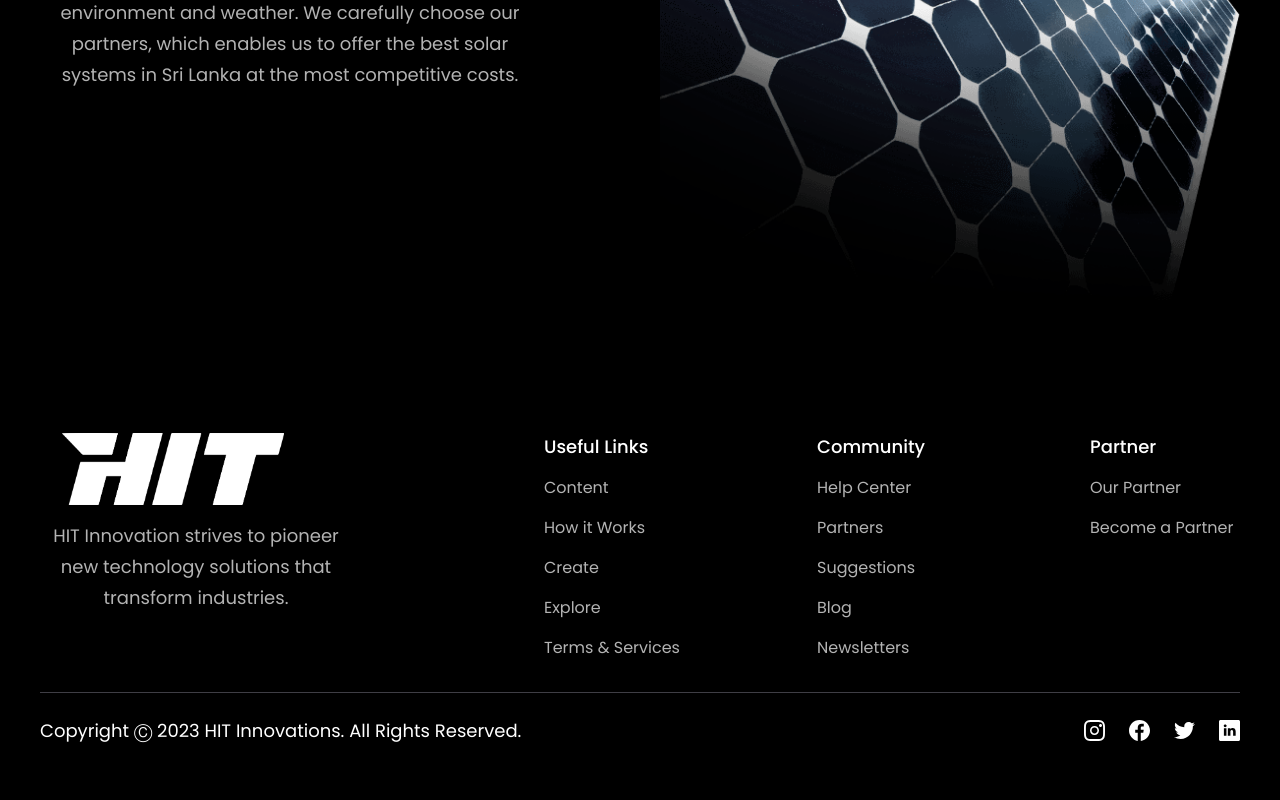
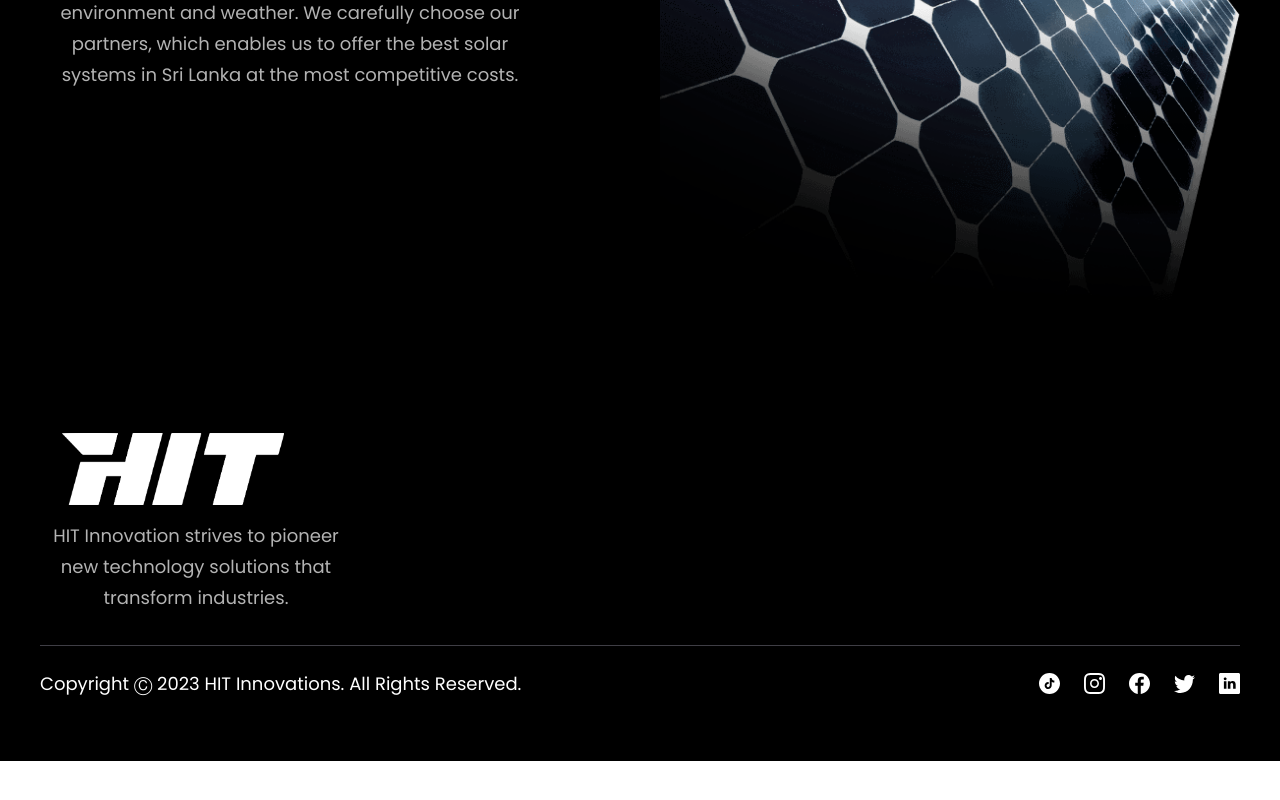
Before and after one commit to SamithaSandeepa/HIT_Innovations, a React (Vite) app: page /universal in a window 1280 px wide. Shown: the part 1638-2438 px from the top of the page. After the commit the page ends 2399 px from the top, so only its background shows below. Built offline with nearby package versions, Linux system fonts and the light colour scheme.

Commit message:
add link for footer social icon

```diff
--- a/src/assets/index.js
+++ b/src/assets/index.js
@@ -33,7 +33,7 @@ import hydp from "./hydp.png";
 import onGrd from "./onGrd.png";
 import offGrd from "./offGrd.png";
 import slrAgri from "./slrAgri.png";
-
+import tiktok from "./tiktok-icon.svg";
 
 export {
   airbnb,
@@ -71,4 +71,5 @@ export {
   onGrd,
   offGrd,
   slrAgri,
+  tiktok,
 };
--- a/src/constants/index.js
+++ b/src/constants/index.js
@@ -6,6 +6,7 @@ import {
   instagram,
   linkedin,
   twitter,
+  tiktok,
   airbnb,
   binance,
   coinbase,
@@ -25,12 +26,8 @@ import {
 
 export const navLinks = [
   {
-    id: "#home",
+    id: "home",
     title: "Home",
-  },
-  {
-    id: "#features",
-    title: "Features",
   },
   {
     id: "/universal",
@@ -64,7 +61,7 @@ export const features = [
     icon: smartfarm,
     title: "SMART FARM",
     content:
-    "Our Smart Farm integrates advanced technologies like IoT, AI, and automation to optimize agricultural processes, maximize yields, and ensure sustainable, efficient farming practices.",
+      "Our Smart Farm integrates advanced technologies like IoT, AI, and automation to optimize agricultural processes, maximize yields, and ensure sustainable, efficient farming practices.",
     link: "#",
   },
   {
@@ -72,13 +69,10 @@ export const features = [
     icon: charging,
     title: "CHARGING STATION",
     content:
-    "Our E-Bike Charging System allows users to join our network, conveniently swap or charge their e-bike batteries, promoting eco-friendly transportation and hassle-free mobility solutions.",
+      "Our E-Bike Charging System allows users to join our network, conveniently swap or charge their e-bike batteries, promoting eco-friendly transportation and hassle-free mobility solutions.",
     link: "#",
   },
-
-
 ];
-
 
 export const unifeatures = [
   {
@@ -93,20 +87,19 @@ export const unifeatures = [
     id: "unifeatures-2",
     icon: offGrd,
     title: "OFF-GRID SYSTEMS",
-    content:"Off-grid solar systems function independently, crucial in remote areas. They require solar panels, batteries, and inverters for self-sufficient power generation, ideal for off-grid living and energy autonomy.",
+    content:
+      "Off-grid solar systems function independently, crucial in remote areas. They require solar panels, batteries, and inverters for self-sufficient power generation, ideal for off-grid living and energy autonomy.",
     link: "/#",
   },
   {
     id: "unifeatures-3",
     icon: slrAgri,
     title: "SOLAR FOR AGRICULTURE",
-    content:"Solar power tools for agriculture include water pumps, dryers, and pest control devices. They improve farming efficiency, reduce costs, and promote sustainability by harnessing solar energy.",
+    content:
+      "Solar power tools for agriculture include water pumps, dryers, and pest control devices. They improve farming efficiency, reduce costs, and promote sustainability by harnessing solar energy.",
     link: "/#",
   },
-
-
 ];
-
 
 export const feedback = [
   {
@@ -154,72 +147,77 @@ export const stats = [
 ];
 
 export const footerLinks = [
-  {
-    title: "Useful Links",
-    links: [
-      {
-        name: "Content",
-        link: "#",
-      },
-      {
-        name: "How it Works",
-        link: "#",
-      },
-      {
-        name: "Create",
-        link: "#",
-      },
-      {
-        name: "Explore",
-        link: "#",
-      },
-      {
-        name: "Terms & Services",
-        link: "#",
-      },
-    ],
-  },
-  {
-    title: "Community",
-    links: [
-      {
-        name: "Help Center",
-        link: "#",
-      },
-      {
-        name: "Partners",
-        link: "#",
-      },
-      {
-        name: "Suggestions",
-        link: "#",
-      },
-      {
-        name: "Blog",
-        link: "#",
-      },
-      {
-        name: "Newsletters",
-        link: "#",
-      },
-    ],
-  },
-  {
-    title: "Partner",
-    links: [
-      {
-        name: "Our Partner",
-        link: "#",
-      },
-      {
-        name: "Become a Partner",
-        link: "#",
-      },
-    ],
-  },
+  // {
+  //   title: "Useful Links",
+  //   links: [
+  //     {
+  //       name: "Universal Energy Solutions",
+  //       link: "/universal",
+  //     },
+  //     // {
+  //     //   name: "How it Works",
+  //     //   link: "#",
+  //     // },
+  //     // {
+  //     //   name: "Create",
+  //     //   link: "#",
+  //     // },
+  //     // {
+  //     //   name: "Explore",
+  //     //   link: "#",
+  //     // },
+  //     // {
+  //     //   name: "Terms & Services",
+  //     //   link: "#",
+  //     // },
+  //   ],
+  // },
+  // {
+  //   title: "Community",
+  //   links: [
+  //     {
+  //       name: "Help Center",
+  //       link: "#",
+  //     },
+  //     {
+  //       name: "Partners",
+  //       link: "#",
+  //     },
+  //     {
+  //       name: "Suggestions",
+  //       link: "#",
+  //     },
+  //     {
+  //       name: "Blog",
+  //       link: "#",
+  //     },
+  //     {
+  //       name: "Newsletters",
+  //       link: "#",
+  //     },
+  //   ],
+  // },
+  // {
+  //   title: "Partner",
+  //   links: [
+  //     {
+  //       name: "Our Partner",
+  //       link: "#",
+  //     },
+  //     {
+  //       name: "Become a Partner",
+  //       link: "#",
+  //     },
+  //   ],
+  // },
 ];
 
 export const socialMedia = [
+  {
+    id: "social-media-1",
+    icon: tiktok,
+    link: "https://www.tiktok.com/@hitinbznhn7?_t=8hZfXG7zpOU&_r=1",
+  },
   {
     id: "social-media-1",
     icon: instagram,
@@ -228,7 +226,7 @@ export const socialMedia = [
   {
     id: "social-media-2",
     icon: facebook,
-    link: "#",
+    link: "https://www.facebook.com/profile.php?id=100090731015102&mibextid=ZbWKwL",
   },
   {
     id: "social-media-3",
```
Also changed, not shown: src/assets/tiktok-icon.svg (added).
